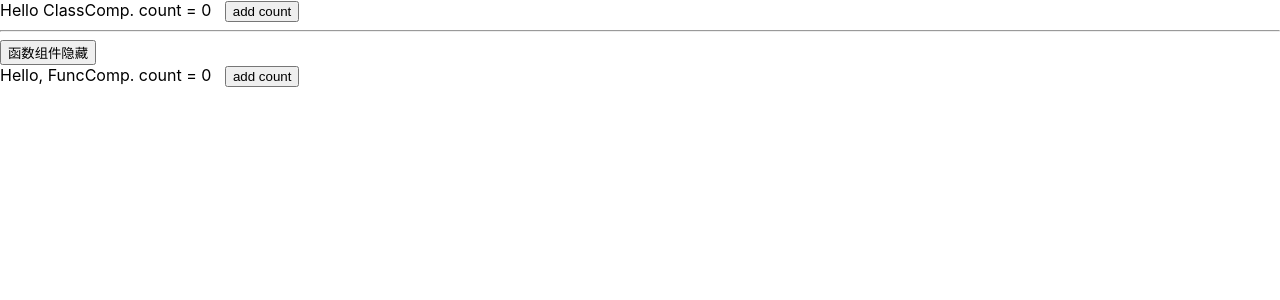
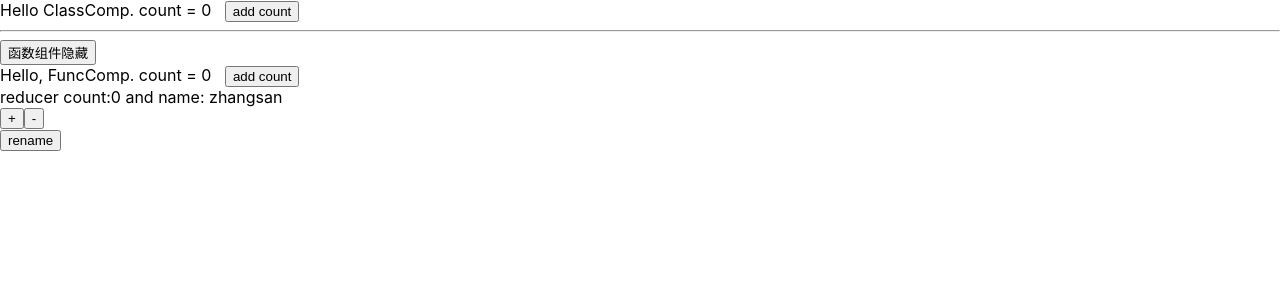
Before and after one commit to thinkerr24/react-hooks-action, a React (Create React App) app: page / in a window 1280 px wide. Shown: the top 300 px of the page. Built offline with nearby package versions, Linux system fonts and the light colour scheme.

Commit message:
useReducer demo

```diff
--- a/src/App.js
+++ b/src/App.js
@@ -1,6 +1,7 @@
 import { useState } from "react";
 import ClassComp from "./components/ClassComp";
 import FuncComp from "./components/FuncComp";
+import ReducerDemo from "./components/ReducerDemo";
 
 function App() {
   const [isVisible, setIsVisible] = useState(true);
@@ -10,6 +11,7 @@ function App() {
        <hr />
        <button onClick={() => setIsVisible(!isVisible)}>函数组件{isVisible ? '隐藏' : '显示'}</button>
        {isVisible && <FuncComp ctype={"FuncComp"} /> }
+       <ReducerDemo />
     </div>
   );
 }
--- /dev/null
+++ b/src/components/ReducerDemo.js
@@ -0,0 +1,27 @@
+import React, { useReducer } from 'react';
+
+export default function ReducerDemo(props) {
+    const initialState = { count: 0, name: 'zhangsan' };
+
+    function reducer(state, action) {
+        const {type, payLoad = 1} = action;
+        switch (type) {
+            case 'increment':
+                return {...state, count: state.count + payLoad };
+            case 'decrement':
+                return {...state, count: state.count - payLoad };
+            case 'rename':
+                return {...state, name: payLoad};
+            default:
+                throw new Error();
+        }
+    }
+    const [state, dispatch] = useReducer(reducer, initialState);
+    return (
+     <div> reducer count:{state.count} and name: {state.name} <br/>
+        <button onClick={() => dispatch({type: 'increment', payLoad: 2})}>+</button>
+        <button onClick={() => dispatch({type: 'decrement'})}>-</button> <br />
+        <button onClick={() => dispatch({type: 'rename', payLoad: 'lisi'})}>rename</button>
+     </div>
+    );
+}
```
